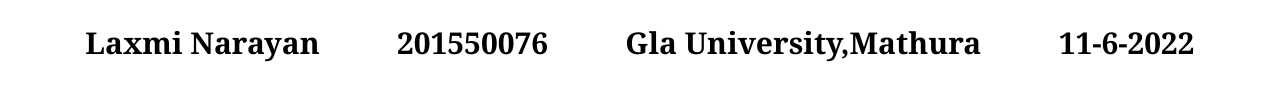
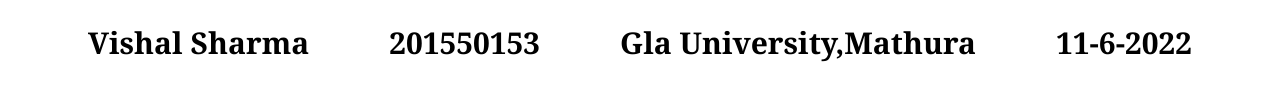
Before and after one commit to VishalSharma2103/Vishal_201550153_live, a plain HTML site: page temp1.html in a window 1280 px wide. Shown: the part 661-762 px from the top of the page. Drawn offline with Linux system fonts and the light colour scheme.

Commit message:
Update temp1.html

```diff
--- a/temp1.html
+++ b/temp1.html
@@ -132,8 +132,8 @@
         var roll = document.getElementById("roll");
         var date = document.getElementById("date");
 
-        n.innerHTML = "Laxmi Narayan ";
-        roll.innerHTML = "201550076";
+        n.innerHTML = "Vishal Sharma ";
+        roll.innerHTML = "201550153";
 
         var day = new Date();
         var d = day.getDate();
```
